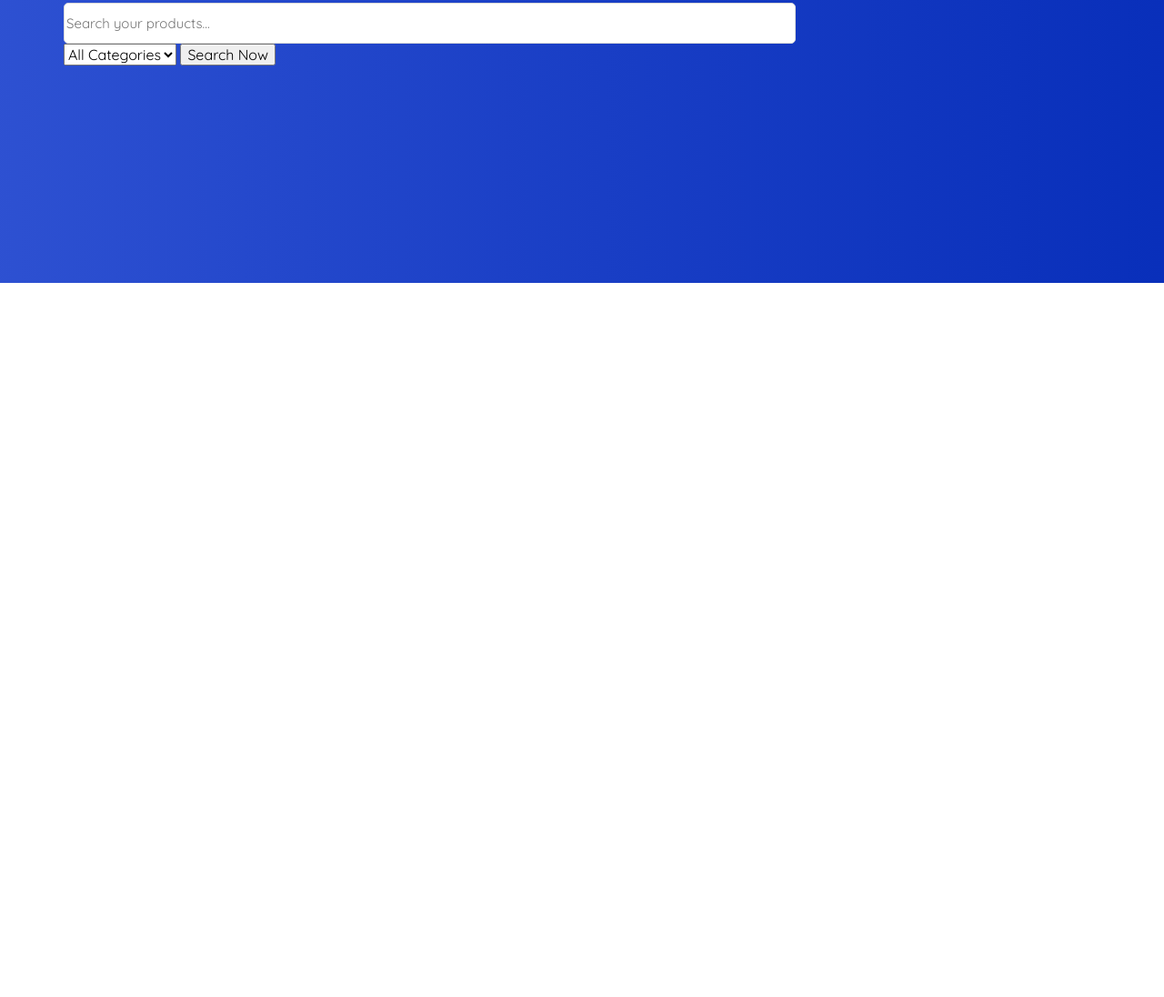
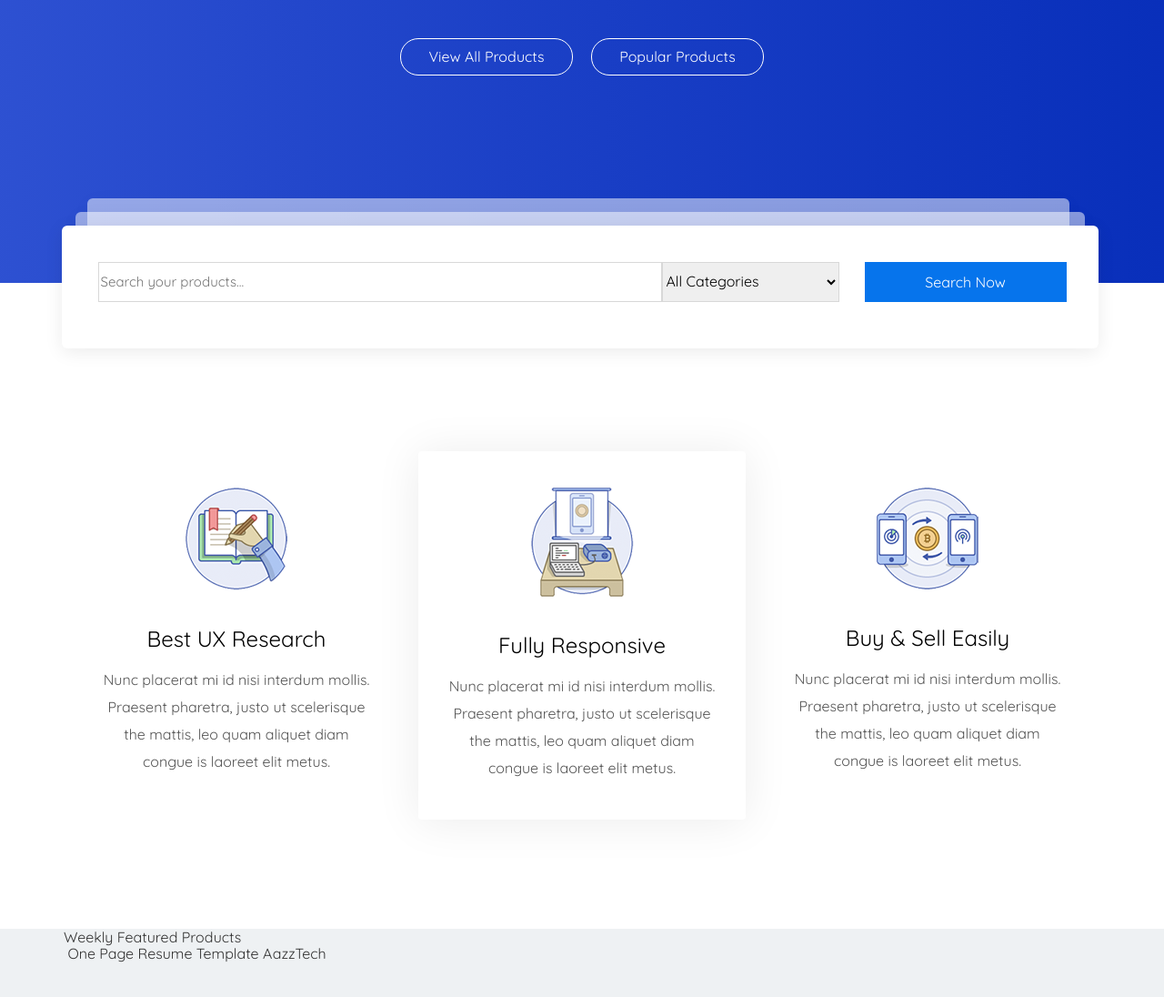
Before and after one commit to veter-art/market, a website: page app/index.html in a window 1280 px wide. Shown: the part 594-1690 px from the top of the page at 91% size. Before the commit the page ends 905 px from the top, so only its background shows below. Drawn offline with nearby package versions, Linux system fonts and the light colour scheme; files that its build step writes are made by us from their sources.

Commit message:
added section-features

```diff
--- a/app/index.html
+++ b/app/index.html
@@ -90,7 +90,8 @@
 
     </header>
 
-    <section class="search" style="background-image: -webkit-linear-gradient( 180deg, rgba(0,48,222, 0.8) 0%, rgba(23,69,237, 0.8) 54%, rgba(46,90,251, 0.8) 100%);background-color: rgb(43, 43, 43);">
+    <section class="search"
+        style="background-image: -webkit-linear-gradient( 180deg, rgba(0,48,222, 0.8) 0%, rgba(23,69,237, 0.8) 54%, rgba(46,90,251, 0.8) 100%);background-color: rgb(43, 43, 43);">
 
         <div class="container">
             <div class="search__inner">
@@ -108,6 +109,7 @@
             </div>
 
             <div class="search__form">
+                <div class="for-pseudo"></div>
                 <form action="">
                     <input type="text" placeholder="Search your products..." required>
                     <select name="category" id="">
@@ -121,6 +123,76 @@
     </section>
 
 
+    <section class="features">
+        <div class="container">
+            <div class="features__inner">
+                <div class="features__inner-item features__inner-item-best">
+                    <img src="../images/features/item-best.png" alt="">
+                    <div class="features__inner-title">
+                        Best UX Research
+                    </div>
+                    <div class="features__inner-text">
+                        Nunc placerat mi id nisi interdum mollis. Praesent pharetra, justo ut scelerisque
+                        the mattis, leo quam aliquet diam
+                        congue is laoreet elit metus.
+                    </div>
+
+                </div>
+
+                <div class="features__inner-item features__inner-item-responsive">
+                    <img src="../images/features/item-responsive.png" alt="">
+                    <div class="features__inner-title">
+                        Fully Responsive
+                    </div>
+                    <div class="features__inner-text">
+                        Nunc placerat mi id nisi interdum mollis. Praesent pharetra, justo ut scelerisque
+                        the mattis, leo quam aliquet diam
+                        congue is laoreet elit metus.
+                    </div>
+
+                </div>
+
+                <div class="features__inner-item features__inner-item-buy">
+                    <img src="../images/features/item-buy.png" alt="">
+                    <div class="features__inner-title">
+                        Buy & Sell Easily
+                    </div>
+                    <div class="features__inner-text">
+                        Nunc placerat mi id nisi interdum mollis. Praesent pharetra, justo ut scelerisque
+                        the mattis, leo quam aliquet diam
+                        congue is laoreet elit metus.
+                    </div>
+
+                </div>
+
+            </div>
+        </div>
+    </section>
+
+    <section class="slider">
+        <div class="container">
+            <div class="slider__inner">
+                <div class="slider__inner-name">
+                    Weekly Featured Products
+                </div>
+                <div class="slider__inner-item">
+                    <img src="" alt="">
+                    <a class="slider__inner-title">
+                        One Page Resume Template
+                    </a>
+                    <a href="" class="slider__inner-author">
+                        AazzTech
+                    </a>
+
+
+                </div>
+
+            </div>
+
+        </div>
+    </section>
+
+
 
     <script src="https://ajax.googleapis.com/ajax/libs/jquery/3.5.1/jquery.min.js"></script>
     <script src="js/libs.min.js"></script>
--- a/app/scss/_global.scss
+++ b/app/scss/_global.scss
@@ -11,6 +11,7 @@ body{
     font-weight: 400;
     // color: $text-light;
     font-size: 16px;
+    color: $text-dark;
 }
 a{
     text-decoration: none;
--- a/app/scss/style.scss
+++ b/app/scss/style.scss
@@ -97,16 +97,26 @@
 
 // start search
 .search{
-    min-height: 725px;
+    height: 725px;
     background-repeat: no-repeat;
     background-size: cover;
     background-position: center;
+    position: relative;
+    &::after{
+        content: "";
+        height: 74px;
+        width: 100%;
+        background-color: #fff;
+        position: absolute;
+        bottom: -74px;
+        // z-index: 1;
+    }
 //  position: absolute;
 }
 .search__inner{
     color:#fff;
     text-align: center;
-    padding-top: 85px;
+    padding-top: 185px;
     padding-bottom: 70px;
     &-title{
         font-size: 60px;
@@ -122,7 +132,7 @@
     display: flex;
     justify-content: center;
     align-items: center;
-    margin-bottom: 20px;
+    margin-bottom: 205px;
 
 }
 .search__btn{
@@ -146,19 +156,132 @@
     }
 }
 .search__form{
-    max-width: 805px;
-    // width: 100%;
-    // margin: 0 auto;
+    max-width: 1065px;
+    position: relative;
+    z-index: 1;
+    margin: 0 auto;
+
+    &::after{
+        content: "";
+        height: 135px;
+        width: 1140px;
+
+        border-radius: 6px;
+        background-color: rgb(255, 255, 255);
+        box-shadow: 0px 4px 20px 0px rgba(0, 0, 0, 0.08);
+        background-color: #fff;
+        position: absolute;
+        top: -40px;
+        left:-40px;
+        z-index: -1;
+    }
     input{
+        max-width: 620px;
         width: 100%;
         display: block;
-        height: 45px;
-        border-radius: 5px;
-
+        height: 44px;
         border: solid 1px rgb(216, 216, 216);
         font-size: 15px;
     }
+    select{
+        position: absolute;
+        right: 250px;
+        top: 0;
+        max-width: 195px;
+        width: 100%;
+        height: 44px;
+        border: solid 1px rgb(216, 216, 216);
+    }
+    button{
+        position: absolute;
+        right: 0;
+        top: 0;
+        width: 222px;
+        height: 44px;
+        color: #fff;
+        background-color: $light-blue;
+        border: none;
+    }
+}
+
+.for-pseudo{
+    &::before{
+        content: "";
+        width: 1110px;
+        height: 135px;
+        border-radius: 6px;
+        background-color: rgb(255, 255, 255);
+        box-shadow: 0px 4px 20px 0px rgba(0, 0, 0, 0.08);
+        background-color: #fff;
+        opacity: 0.502;
+        position: absolute;
+        top: -55px;
+        left:-25px;
+        z-index: -2;
+    }
+    &::after{
+        content: "";
+        width: 1080px;
+        height: 135px;
+        border-radius: 6px;
+        background-color: rgb(255, 255, 255);
+        box-shadow: 0px 4px 20px 0px rgba(0, 0, 0, 0.08);
+        background-color: #fff;
+        opacity: 0.502;
+        position: absolute;
+        top: -70px;
+        left:-12px;
+        z-index: -3;
+    }
+}
+
+// end search
+// start features
+.features{
+    margin-top: 185px;
+    height: 525px;
+    //height=Full_height-margin-top=710px-185px=525px
+}
+.features__inner{
+    display: flex;
+    justify-content: space-around;
+
+    &-item{
+        // border: 1px solid black;
+        border: none;
+        min-height: 405px;
+        width: 360px;
+        display: flex;
+        flex-direction: column;
+        // justify-content: flex-start;
+        align-items: center;
+        text-align: center;
+        padding: 40px 30px 15px 30px;
+    }
+    &-title{
+        font-size: 24px;
+        color: #000;
+        margin-top: 40px;
+        margin-bottom: 15px;
+    }
+    &-text{
+        font-size: 16px;
+        line-height: 30px;
+        color: $text-grey;
+    }
+    &-item-responsive{
+        box-shadow: 0px 2px 50px 0px rgba(0, 0, 0, 0.08);
+        border-radius: 4px;
+    }
+
 }
 
 
-// end search
+// end features
+// start slider
+.slider{
+    height: 850px;
+    background-color: $bg-grey;
+}
+
+// end slider
```
Also changed, not shown: app/images/features/item-best.png (added), app/images/features/item-buy.png (added), app/images/features/item-responsive.png (added).
